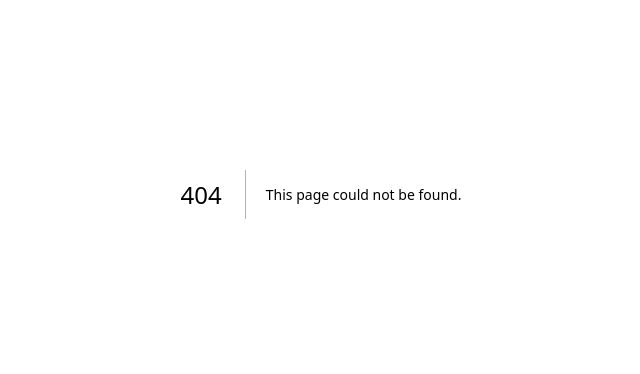
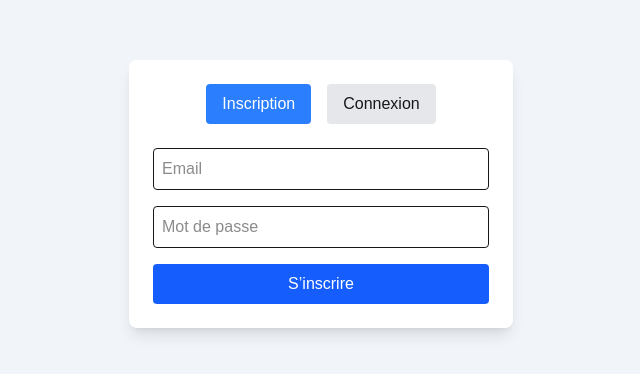
Before and after one commit to imanetahiri789-code/meethink-app, a Next.js app: page /auth in a window 1280 px wide. Before the commit this address had no page. Shown: the part 206-580 px from the top of the page, without its empty margins (319-959 px from the left). Built offline with nearby package versions, Linux system fonts and the light colour scheme; no server answers.

Commit message:
ajout de la page profil

```diff
--- /dev/null
+++ b/app/auth/page.tsx
@@ -0,0 +1,89 @@
+"use client";
+
+import { useState } from "react";
+import { supabase } from "@/lib/supabaseClient";
+
+export default function AuthPage() {
+  const [tab, setTab] = useState<"login" | "signup">("signup");
+  const [email, setEmail] = useState("");
+  const [password, setPassword] = useState("");
+  const [message, setMessage] = useState("");
+
+  async function handleSignup() {
+    const { error } = await supabase.auth.signUp({
+      email,
+      password,
+    });
+    if (error) setMessage(error.message);
+    else setMessage("Inscription réussie ! Vérifie ton email ✨");
+  }
+
+  async function handleLogin() {
+    const { error } = await supabase.auth.signInWithPassword({
+      email,
+      password,
+    });
+    if (error) setMessage(error.message);
+    else setMessage("Connexion réussie !");
+  }
+
+  return (
+    <div className="min-h-screen flex flex-col items-center justify-center bg-slate-100 p-4">
+      <div className="bg-white shadow-lg rounded-lg p-6 w-full max-w-sm space-y-6">
+
+        <div className="flex space-x-4 justify-center">
+          <button
+            onClick={() => setTab("signup")}
+            className={`px-4 py-2 rounded ${
+              tab === "signup" ? "bg-blue-500 text-white" : "bg-gray-200"
+            }`}
+          >
+            Inscription
+          </button>
+          <button
+            onClick={() => setTab("login")}
+            className={`px-4 py-2 rounded ${
+              tab === "login" ? "bg-blue-500 text-white" : "bg-gray-200"
+            }`}
+          >
+            Connexion
+          </button>
+        </div>
+
+        <div className="space-y-4">
+          <input
+            type="email"
+            placeholder="Email"
+            className="w-full border p-2 rounded"
+            onChange={(e) => setEmail(e.target.value)}
+          />
+
+          <input
+            type="password"
+            placeholder="Mot de passe"
+            className="w-full border p-2 rounded"
+            onChange={(e) => setPassword(e.target.value)}
+          />
+
+          {tab === "signup" ? (
+            <button
+              onClick={handleSignup}
+              className="w-full bg-blue-600 text-white py-2 rounded"
+            >
+              S’inscrire
+            </button>
+          ) : (
+            <button
+              onClick={handleLogin}
+              className="w-full bg-blue-600 text-white py-2 rounded"
+            >
+              Se connecter
+            </button>
+          )}
+
+          {message && <p className="text-center text-sm text-red-500">{message}</p>}
+        </div>
+      </div>
+    </div>
+  );
+}
--- /dev/null
+++ b/lib/supabaseClient.ts
@@ -0,0 +1,6 @@
+import { createClient } from '@supabase/supabase-js';
+
+const supabaseUrl = process.env.NEXT_PUBLIC_SUPABASE_URL!;
+const supabaseAnonKey = process.env.NEXT_PUBLIC_SUPABASE_ANON_KEY!;
+
+export const supabase = createClient(supabaseUrl, supabaseAnonKey);
--- a/package.json
+++ b/package.json
@@ -9,6 +9,7 @@
     "lint": "eslint"
   },
   "dependencies": {
+    "@supabase/supabase-js": "^2.84.0",
     "next": "16.0.3",
     "react": "19.2.0",
     "react-dom": "19.2.0"
```
Also changed, not shown: 1 other file (tests, documents, lock files or other folders).
